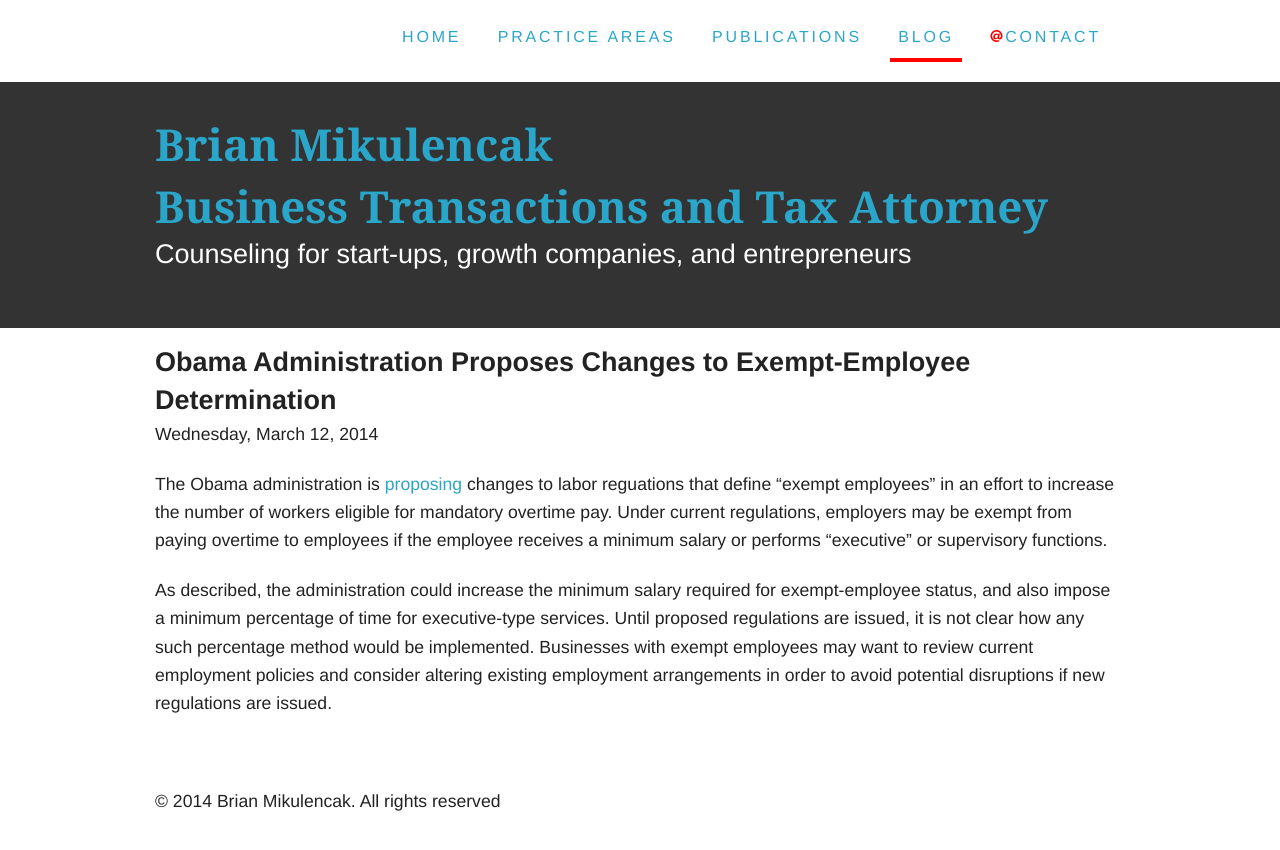
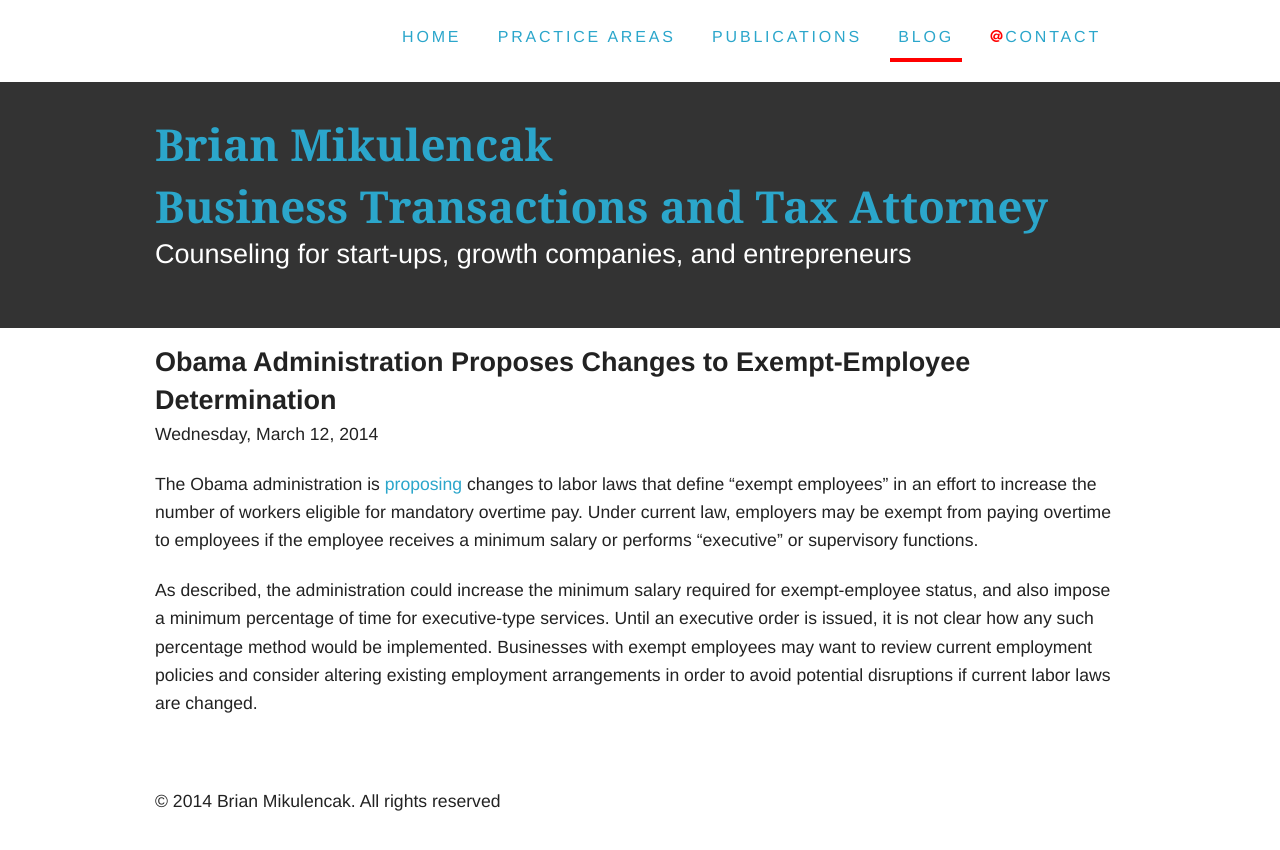
Before and after one commit to brianmik/bmaustinlaw, a Jekyll site: the page built from _posts/2014-03-12-Proposed-Regulations-Exempt-Employee.markdown, in a window 1280 px wide. Shown: the top 850 px of the page. Built offline with Jekyll 4.4.1, drawn with Linux system fonts in a browser that asks for light colours; Markdown is read by kramdown in place of the engine named in the settings.

Commit message:
Blog Post Revision

```diff
--- a/_posts/2014-03-12-Proposed-Regulations-Exempt-Employee.markdown
+++ b/_posts/2014-03-12-Proposed-Regulations-Exempt-Employee.markdown
@@ -5,13 +5,13 @@ date:   2014-03-12 18:00:00
 categories: employment
 ---
 
-The Obama administration is [proposing][NYT cite] changes to labor reguations that define "exempt employees" in an effort to
-increase the number of workers eligible for mandatory overtime pay. Under current regulations, employers may be exempt from paying overtime to
+The Obama administration is [proposing][NYT cite] changes to labor laws that define "exempt employees" in an effort to
+increase the number of workers eligible for mandatory overtime pay. Under current law, employers may be exempt from paying overtime to
 employees if the employee receives a minimum salary or performs "executive" or supervisory functions.
 
 As described, the administration could increase the minimum salary required for exempt-employee status, and also impose a minimum percentage
-of time for executive-type services. Until proposed regulations are issued, it is not clear how any such percentage method would be implemented.
-Businesses with exempt employees may want to review current employment policies and consider altering
-existing employment arrangements in order to avoid potential disruptions if new regulations are issued.
+of time for executive-type services. Until an executive order is issued, it is not clear how any such percentage method would be implemented.
+Businesses with exempt employees may want to review current employment policies and consider altering existing employment arrangements in order
+to avoid potential disruptions if current labor laws are changed.
 
 [NYT cite]: http://www.nytimes.com/2014/03/12/us/politics/obama-will-seek-broad-expansion-of-overtime-pay.html?hp&_r=0
```
